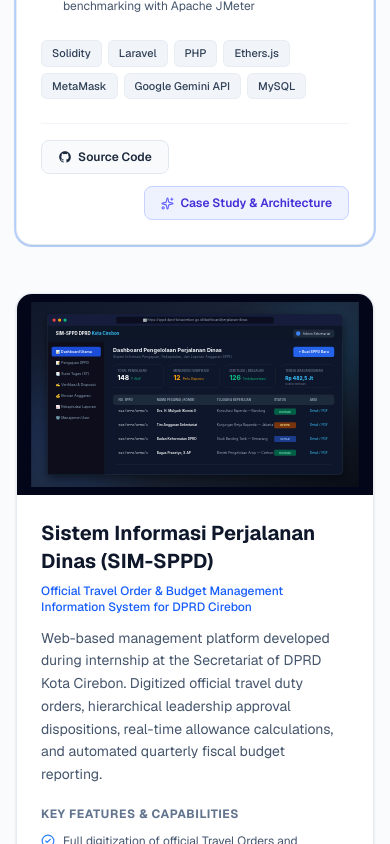
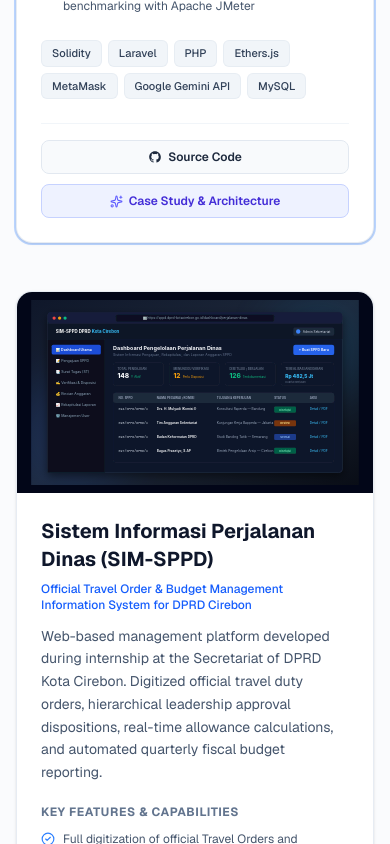
Before and after one commit to johanhalim7/portfolio, a Next.js app: page / in a window 390 px wide. Shown: the part 4260-5104 px from the top of the page. Built offline with nearby package versions, Linux system fonts and the light colour scheme.

Commit message:
Fix project card buttons layout on mobile
Stack action buttons full-width on small screens instead of the
staggered wrap caused by ml-auto; row layout kept on sm+ screens.

```diff
--- a/src/components/Projects.tsx
+++ b/src/components/Projects.tsx
@@ -134,14 +134,14 @@ export default function Projects() {
                   </div>
 
                   {/* Dedicated Action Buttons */}
-                  <div className="flex flex-wrap items-center gap-3 pt-4 border-t border-slate-100 dark:border-slate-700/60">
+                  <div className="flex flex-col gap-2.5 sm:flex-row sm:flex-wrap sm:items-center sm:gap-3 pt-4 border-t border-slate-100 dark:border-slate-700/60">
                     {/* Live Demo Button */}
                     {project.demo && (
                       <a
                         href={project.demo}
                         target="_blank"
                         rel="noopener noreferrer"
-                        className="inline-flex items-center gap-1.5 px-4 py-2 rounded-lg bg-blue-600 hover:bg-blue-700 text-white text-xs font-semibold shadow-xs transition-colors active:scale-95"
+                        className="inline-flex items-center justify-center w-full sm:w-auto gap-1.5 px-4 py-2 rounded-lg bg-blue-600 hover:bg-blue-700 text-white text-xs font-semibold shadow-xs transition-colors active:scale-95"
                       >
                         <ExternalLink size={14} />
                         {t.projects.liveDemo}
@@ -154,7 +154,7 @@ export default function Projects() {
                         href={project.github}
                         target="_blank"
                         rel="noopener noreferrer"
-                        className="inline-flex items-center gap-1.5 px-4 py-2 rounded-lg border border-slate-200 dark:border-slate-700 bg-slate-50 dark:bg-slate-800 text-slate-800 dark:text-slate-200 hover:bg-slate-100 dark:hover:bg-slate-750 text-xs font-semibold transition-colors active:scale-95"
+                        className="inline-flex items-center justify-center w-full sm:w-auto gap-1.5 px-4 py-2 rounded-lg border border-slate-200 dark:border-slate-700 bg-slate-50 dark:bg-slate-800 text-slate-800 dark:text-slate-200 hover:bg-slate-100 dark:hover:bg-slate-750 text-xs font-semibold transition-colors active:scale-95"
                       >
                         <GithubIcon size={14} />
                         {t.projects.sourceCode}
@@ -165,7 +165,7 @@ export default function Projects() {
                     {project.caseStudy && (
                       <button
                         onClick={() => setSelectedCaseStudy(project)}
-                        className="inline-flex items-center gap-1.5 px-4 py-2 rounded-lg bg-indigo-50 dark:bg-indigo-950/40 text-indigo-700 dark:text-indigo-300 border border-indigo-200 dark:border-indigo-800/60 hover:bg-indigo-100 dark:hover:bg-indigo-900/50 text-xs font-semibold transition-colors cursor-pointer active:scale-95 ml-auto"
+                        className="inline-flex items-center justify-center w-full sm:w-auto gap-1.5 px-4 py-2 rounded-lg bg-indigo-50 dark:bg-indigo-950/40 text-indigo-700 dark:text-indigo-300 border border-indigo-200 dark:border-indigo-800/60 hover:bg-indigo-100 dark:hover:bg-indigo-900/50 text-xs font-semibold transition-colors cursor-pointer active:scale-95 sm:ml-auto"
                       >
                         <Sparkles size={13} className="text-indigo-500" />
                         {t.projects.caseStudyBtn}
```
